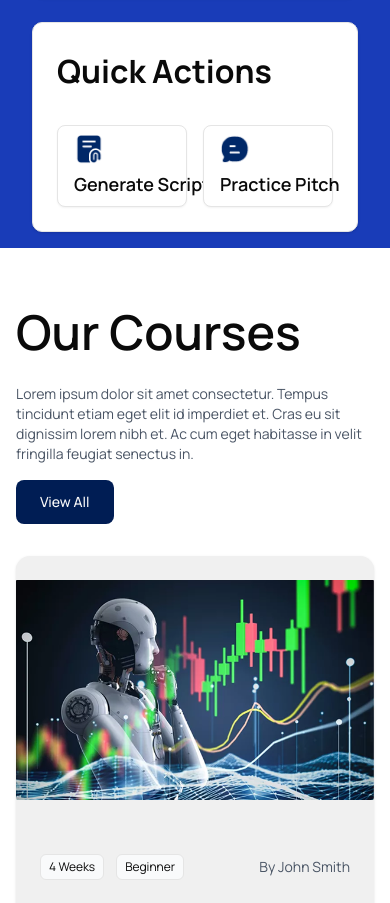
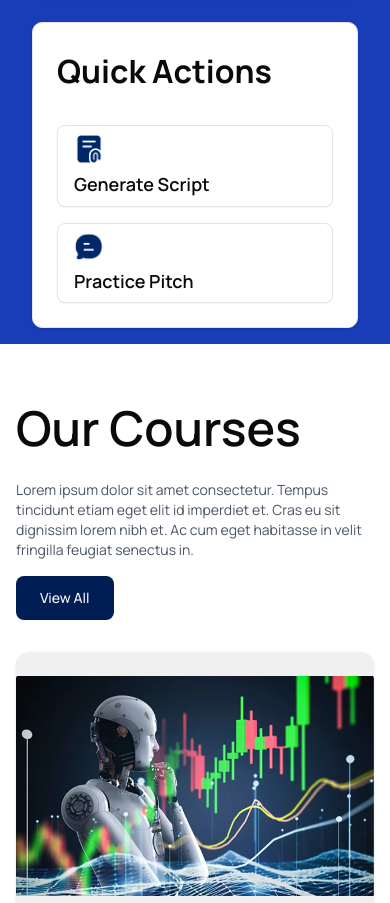
Before and after one commit to Md-sakib-al-hasan/ChartFlow, a Next.js app: page / in a window 390 px wide. Shown: the part 2565-3468 px from the top of the page. Built offline with nearby package versions, Linux system fonts and the light colour scheme.

Commit message:
fix: responisve lg Aicoch seciotn

```diff
--- a/src/components/Home/AICoach/AiCoach.tsx
+++ b/src/components/Home/AICoach/AiCoach.tsx
@@ -21,7 +21,7 @@
           <h1 className="text-3xl md:text-[60px] font-medium">Take a Suggestion Coaching</h1>
         </header>
 
-        <div className="grid grid-cols-1 lg:grid-cols-3 gap-4 md:gap-6">
+        <div className="grid grid-cols-1 xl:grid-cols-3 gap-4 md:gap-6">
           {/* Chat Section - Takes up 2/3 on large screens */}
           <Card className="lg:col-span-2 bg-white rounded-lg overflow-hidden">
             <CardHeader className="bg-gray-50 p-4">
@@ -139,7 +139,7 @@
                 <CardTitle className="text-[32px] font-bold">Quick Actions</CardTitle>
               </CardHeader>
               <CardContent className=" pt-0">
-                <div className="grid grid-cols-2 gap-4">
+                <div className="grid md:grid-cols-2 gap-4">
                   <Button variant="outline" className="h-auto  flex flex-col items-start justify-center gap-2">
                   <Image src={cript.src} alt="cript"  width={30} height={30} />
                     <span className="text-[18px] font-semibold">Generate Script</span>
```
